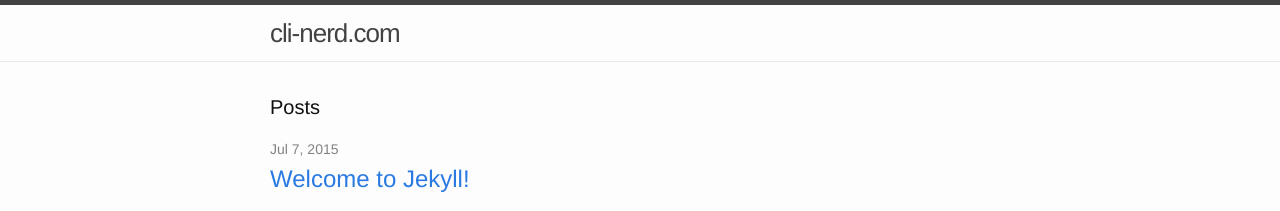
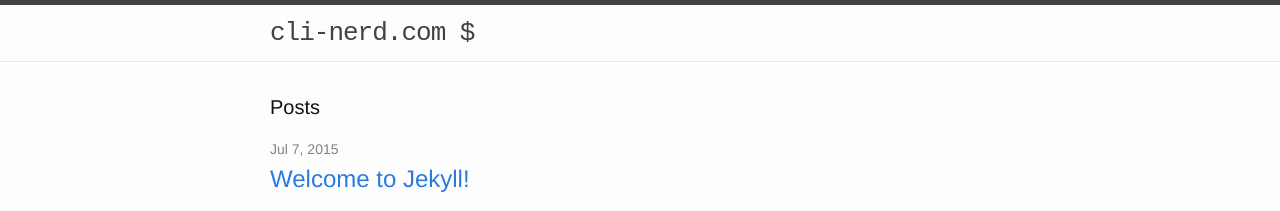
Before and after one commit to adamniedzielski/cli-nerd.com, a Jekyll site: the page built from index.html, in a window 1280 px wide. Shown: the top 211 px of the page. Built offline with Jekyll 4.4.1, drawn with Linux system fonts in a browser that asks for light colours.

Commit message:
Change title to monospace font

```diff
--- a/_sass/_layout.scss
+++ b/_sass/_layout.scss
@@ -11,11 +11,16 @@
 }
 
 .site-title {
+    font-family: "Courier New", Courier, monospace;
     font-size: 26px;
     line-height: 56px;
     letter-spacing: -1px;
     margin-bottom: 0;
     float: left;
+
+    &:after {
+        content: " $"
+    }
 
     &,
     &:visited {
```
